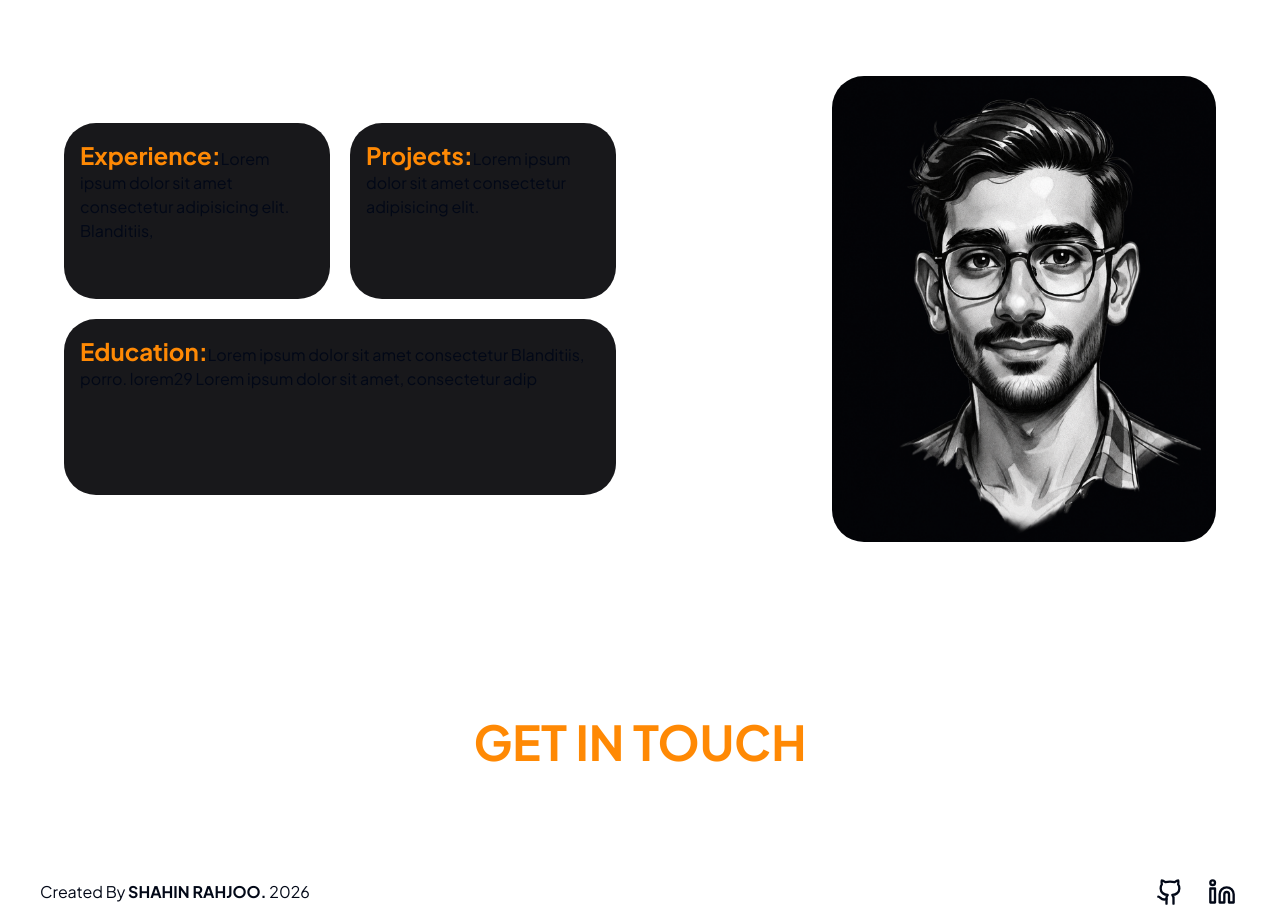
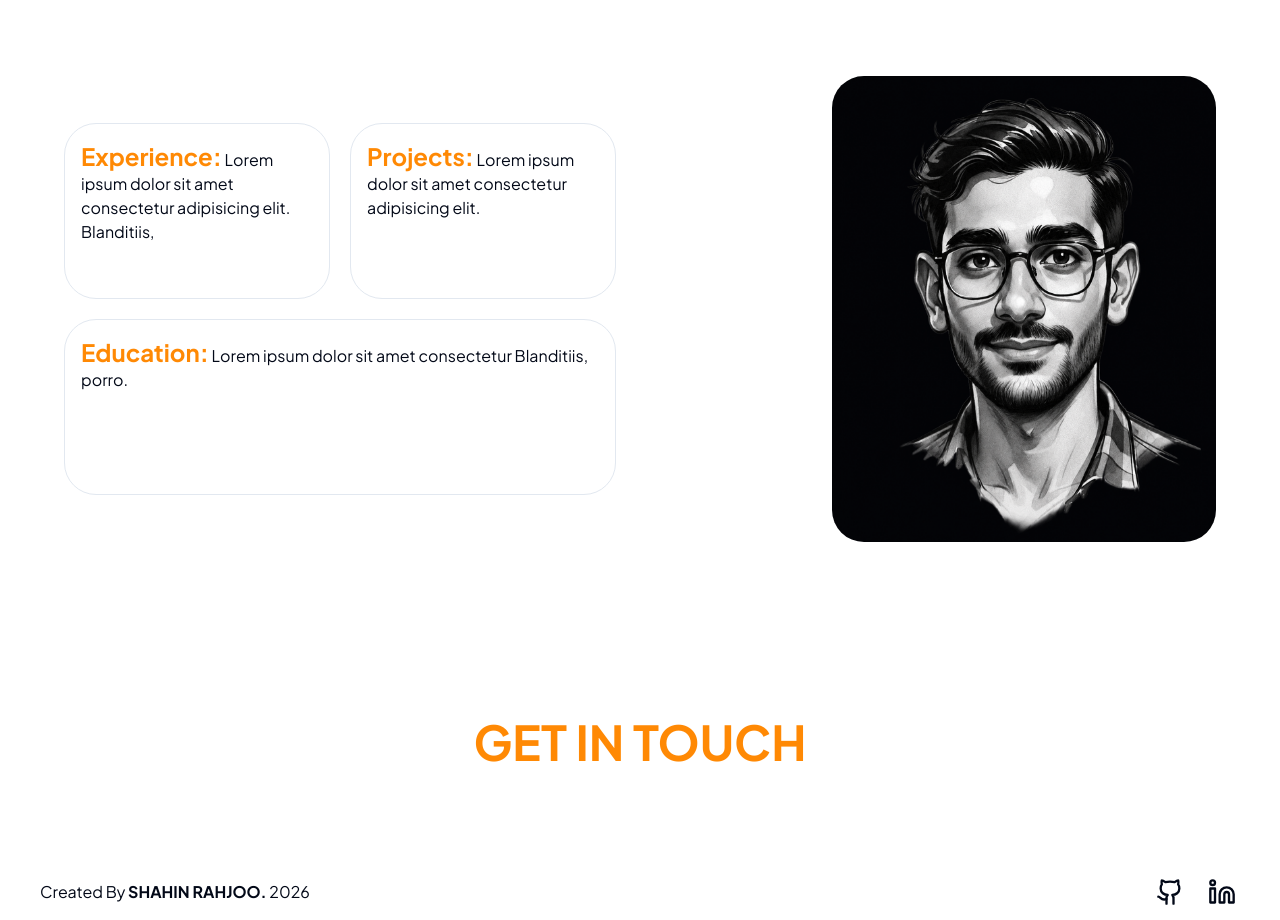
Before and after one commit to shahin-rahjoo/Portfolio, a Next.js app: page / in a window 1280 px wide. Shown: the part 800-1720 px from the top of the page. Built offline with nearby package versions, Linux system fonts and the light colour scheme; no server answers.

Commit message:
info component refactored

```diff
--- a/components/info.tsx
+++ b/components/info.tsx
@@ -3,38 +3,36 @@ import Image from "next/image";
 const Information = () => {
   return (
     <section>
-      <div className="w-full max-w-7xl mx-auto px-6 py-16 mt-12 grid grid-cols-1 lg:grid-cols-2 gap-12 items-center  rounded-4xl ">
+      <div className="w-full max-w-7xl mx-auto px-6 py-16 mt-12 grid grid-cols-1 lg:grid-cols-2 gap-12 items-center rounded-4xl">
         <div className="grid grid-cols-1 sm:grid-cols-2 gap-5">
-          <div className="flex flex-col justify-between bg-zinc-900 p-4 rounded-4xl h-44">
-            <p>
-              <span className="font-bold text-2xl md:text-2xl text-orange-400">
+
+          <div className="flex flex-col justify-between bg-background border border-border p-4 rounded-4xl h-44">
+            <p className="text-foreground">
+              <span className="font-bold text-2xl text-orange-400">
                 Experience:
               </span>
-              Lorem ipsum dolor sit amet consectetur adipisicing elit.
-              Blanditiis,
+              {" "}Lorem ipsum dolor sit amet consectetur adipisicing elit. Blanditiis,
             </p>
           </div>
 
-          <div className="flex flex-col justify-between bg-zinc-900 p-4 rounded-4xl h-44">
-            <p>
-              <span className="font-bold text-2xl md:text-2xl text-orange-400">
-               Projects:
+          <div className="flex flex-col justify-between bg-background border border-border p-4 rounded-4xl h-44">
+            <p className="text-foreground">
+              <span className="font-bold text-2xl text-orange-400">
+                Projects:
               </span>
-
-              Lorem ipsum dolor sit amet consectetur adipisicing elit.
-
+              {" "}Lorem ipsum dolor sit amet consectetur adipisicing elit.
             </p>
           </div>
 
-          <div className="flex flex-col justify-between bg-zinc-900 p-4 rounded-4xl h-44 w-full sm:col-span-2">
-            <p>
-              <span className="font-bold text-2xl md:text-2xl text-orange-400">
+          <div className="flex flex-col justify-between bg-background border border-border p-4 rounded-4xl h-44 w-full sm:col-span-2">
+            <p className="text-foreground">
+              <span className="font-bold text-2xl text-orange-400">
                 Education:
               </span>
-              Lorem ipsum dolor sit amet consectetur Blanditiis, porro. lorem29
-              Lorem ipsum dolor sit amet, consectetur adip
+              {" "}Lorem ipsum dolor sit amet consectetur Blanditiis, porro.
             </p>
           </div>
+
         </div>
 
         <div className="flex justify-center lg:justify-end">
@@ -49,6 +47,7 @@ const Information = () => {
           />
         </div>
       </div>
+
       <div className="w-full max-w-7xl mx-auto px-6 py-16 mt-12 flex justify-center">
         <p className="text-orange-400 font-bold text-3xl sm:text-4xl lg:text-5xl text-center">
           GET IN TOUCH
```
